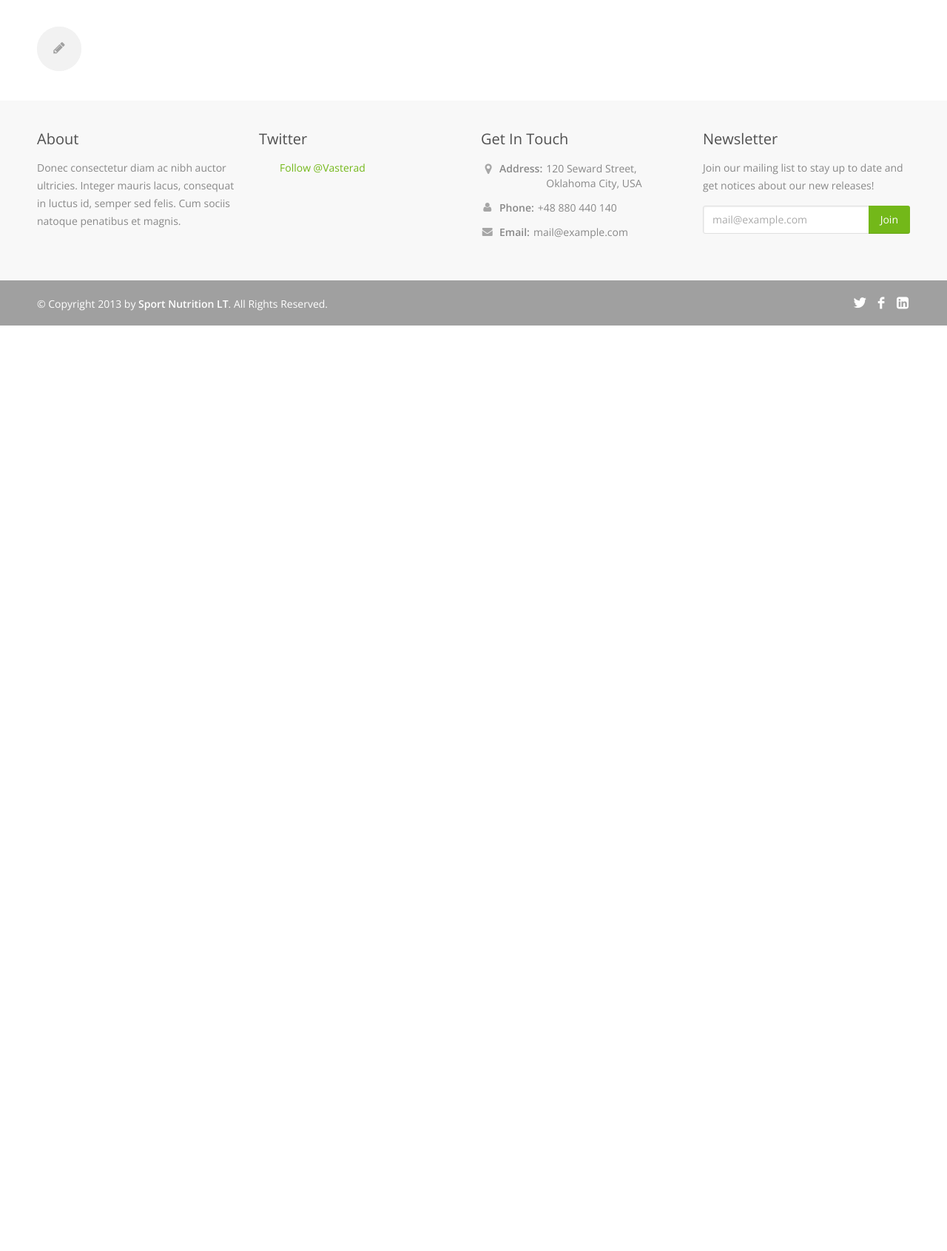
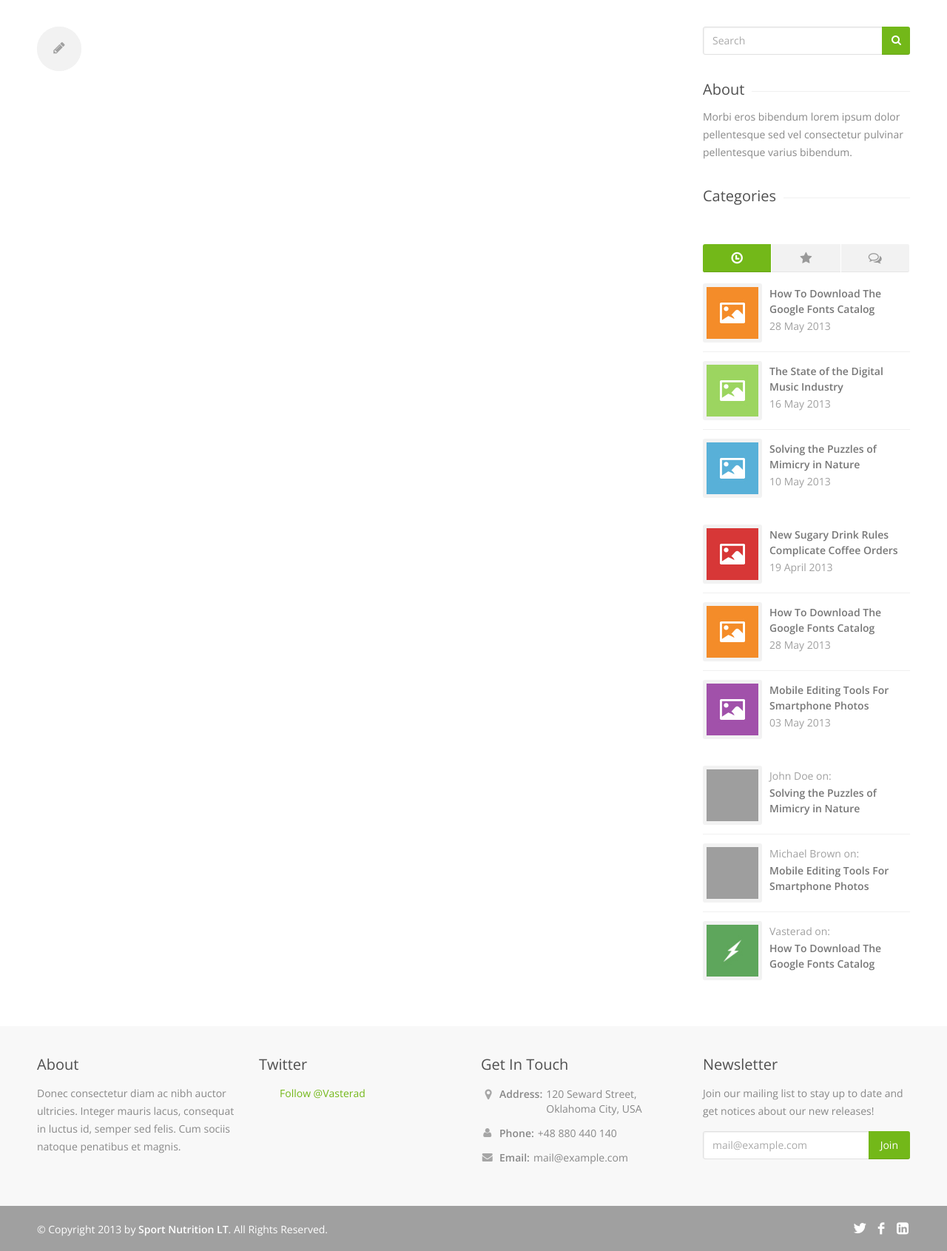
Before and after one commit to csubero/sportnutrition-, a Django app: template frontend/templates/frontend/post/post_single.html in a window 1280 px wide. Shown: the part 170-1861 px from the top of the page at 74% size. Before the commit the page ends 610 px from the top, so only its background shows below. Run offline with Django 3.2, Linux system fonts and the light colour scheme; the template is opened without the code that fills it, so the values that code supplies are empty; some libraries are stand-ins or nearby versions; grey boxes are pictures that could not be loaded.

Commit message:
Format single post layout

```diff
--- a/frontend/templates/frontend/post/post_single.html
+++ b/frontend/templates/frontend/post/post_single.html
@@ -74,5 +74,214 @@
 			</article>
 
 		</div>
+		<div class="four columns">
+
+			<!-- Search Form -->
+			<fieldset class="search-form" action="#" method="get">
+				<button class="search-btn" type="submit"><i class="icon-search"></i></button>
+				<input class="search" type="text" onblur="if(this.value=='')this.value='Search';"
+					   onfocus="if(this.value=='Search')this.value='';" value="Search"/>
+			</fieldset>
+
+
+			<!-- About -->
+			<div class="widget">
+				<h3 class="headline">About</h3><span class="line"></span>
+				<div class="clearfix"></div>
+				<p>Morbi eros bibendum lorem ipsum dolor pellentesque sed vel consectetur pulvinar pellentesque varius
+					bibendum. </p>
+			</div>
+
+
+			<!-- Categories -->
+			<div class="widget">
+				<h3 class="headline">Categories</h3><span class="line"></span>
+				<div class="clearfix"></div>
+				<nav class="categories">
+					<ul>
+						{% for category in categories %}
+							<li><a href="#">{{ category }}</a></li>
+						{% endfor %}
+					</ul>
+				</nav>
+			</div>
+
+
+			<!-- Tabs -->
+			<div class="widget" style="margin: 40px 0 0 0;">
+
+				<!-- Tabs Navigation -->
+				<ul class="tabs-nav blog">
+					<li class="active"><a href="#tab1" title="Recent Posts"><i class="icon-time"></i></a></li>
+					<li><a href="#tab2" title="Popular Posts"><i class="icon-star"></i></a></li>
+					<li><a href="#tab3" title="Recent Comments"><i class="icon-comments-alt"></i></a></li>
+				</ul>
+
+				<!-- Tabs Content -->
+				<div class="tabs-container">
+
+					<div class="tab-content" id="tab1">
+
+						<!-- Recent Posts -->
+						<ul class="widget-tabs">
+
+							<!-- Post #1 -->
+							<li>
+								<div class="widget-thumb">
+									<a href="#"><img src="images/blog-widget-01.jpg" alt=""/></a>
+								</div>
+
+								<div class="widget-text">
+									<h4><a href="#">How To Download The Google Fonts Catalog</a></h4>
+									<span>28 May 2013</span>
+								</div>
+								<div class="clearfix"></div>
+							</li>
+
+							<!-- Post #2 -->
+							<li>
+								<div class="widget-thumb">
+									<a href="#"><img src="images/blog-widget-02.jpg" alt=""/></a>
+								</div>
+
+								<div class="widget-text">
+									<h4><a href="#">The State of the Digital Music Industry</a></h4>
+									<span>16 May 2013</span>
+								</div>
+								<div class="clearfix"></div>
+
+							</li>
+
+							<!-- Post #3 -->
+							<li>
+								<div class="widget-thumb">
+									<a href="#"><img src="images/blog-widget-03.jpg" alt=""/></a>
+								</div>
+
+								<div class="widget-text">
+									<h4><a href="#">Solving the Puzzles of Mimicry in Nature</a></h4>
+									<span>10 May 2013</span>
+								</div>
+								<div class="clearfix"></div>
+							</li>
+						</ul>
+
+					</div>
+
+					<div class="tab-content" id="tab2">
+
+						<!-- Popular Posts -->
+						<ul class="widget-tabs">
+
+							<!-- Post #1 -->
+							<li>
+								<div class="widget-thumb">
+									<a href="#"><img src="images/blog-widget-04.jpg" alt=""/></a>
+								</div>
+
+								<div class="widget-text">
+									<h4><a href="#">New Sugary Drink Rules Complicate Coffee Orders</a></h4>
+									<span>19 April 2013</span>
+								</div>
+								<div class="clearfix"></div>
+							</li>
+
+							<!-- Post #2 -->
+							<li>
+								<div class="widget-thumb">
+									<a href="#"><img src="images/blog-widget-01.jpg" alt=""/></a>
+								</div>
+
+								<div class="widget-text">
+									<h4><a href="#">How To Download The Google Fonts Catalog</a></h4>
+									<span>28 May 2013</span>
+								</div>
+								<div class="clearfix"></div>
+							</li>
+
+							<!-- Post #3 -->
+							<li>
+								<div class="widget-thumb">
+									<a href="#"><img src="images/blog-widget-05.jpg" alt=""/></a>
+								</div>
+
+								<div class="widget-text">
+									<h4><a href="#">Mobile Editing Tools For Smartphone Photos</a></h4>
+									<span>03 May 2013</span>
+								</div>
+								<div class="clearfix"></div>
+							</li>
+						</ul>
+					</div>
+
+					<div class="tab-content" id="tab3">
+
+						<!-- Recent Comments -->
+						<ul class="widget-tabs comments">
+
+							<!-- Comment #1 -->
+							<li>
+								<div class="widget-thumb">
+									<a href="#"><img
+											src="http://www.gravatar.com/avatar/00000000000000000000000000000000?d=mm&s=100"
+											alt=""/></a>
+								</div>
+
+								<div class="widget-text">
+									<span>John Doe on:</span>
+									<h4><a href="#1">Solving the Puzzles of Mimicry in Nature</a></h4>
+								</div>
+								<div class="clearfix"></div>
+							</li>
+
+							<!-- Comment #2 -->
+							<li>
+								<div class="widget-thumb">
+									<a href="#"><img
+											src="http://www.gravatar.com/avatar/00000000000000000000000000000000?d=mm&s=100"
+											alt=""/></a>
+								</div>
+
+								<div class="widget-text">
+									<span>Michael Brown on:</span>
+									<h4><a href="#2">Mobile Editing Tools For Smartphone Photos</a></h4>
+								</div>
+								<div class="clearfix"></div>
+							</li>
+
+							<!-- Comment #3 -->
+							<li>
+								<div class="widget-thumb">
+									<a href="#"><img src="images/blog-widget-06.jpg" alt=""/></a>
+								</div>
+
+								<div class="widget-text">
+									<span>Vasterad on:</span>
+									<h4><a href="#3">How To Download The Google Fonts Catalog</a></h4>
+								</div>
+								<div class="clearfix"></div>
+							</li>
+
+					</div>
+
+				</div>
+			</div>
+
+
+			{% comment %}<!-- Archives -->
+			<div class="widget">
+				<h3 class="headline">Archives</h3><span class="line"></span>
+				<div class="clearfix"></div>
+				<nav class="categories">
+					<ul>
+						<li><a href="#">May 2013</a></li>
+						<li><a href="#">February 2013</a></li>
+						<li><a href="#">January 2013</a></li>
+					</ul>
+				</nav>
+			</div>{% endcomment %}
+
+		</div>
+	</div>
 
 {% endblock %}
```
Also changed, not shown: frontend/views/posts_views.py (+8 -2 lines).
